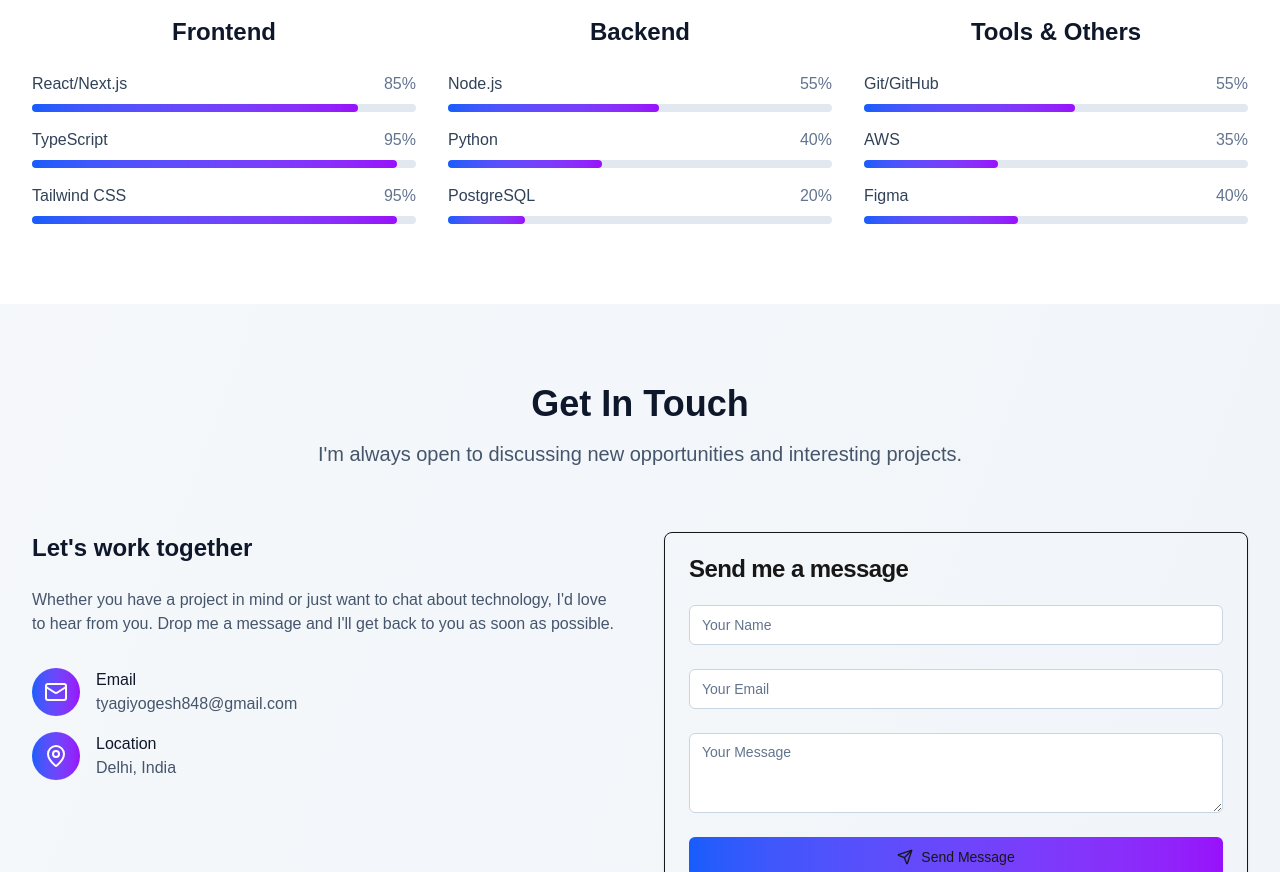
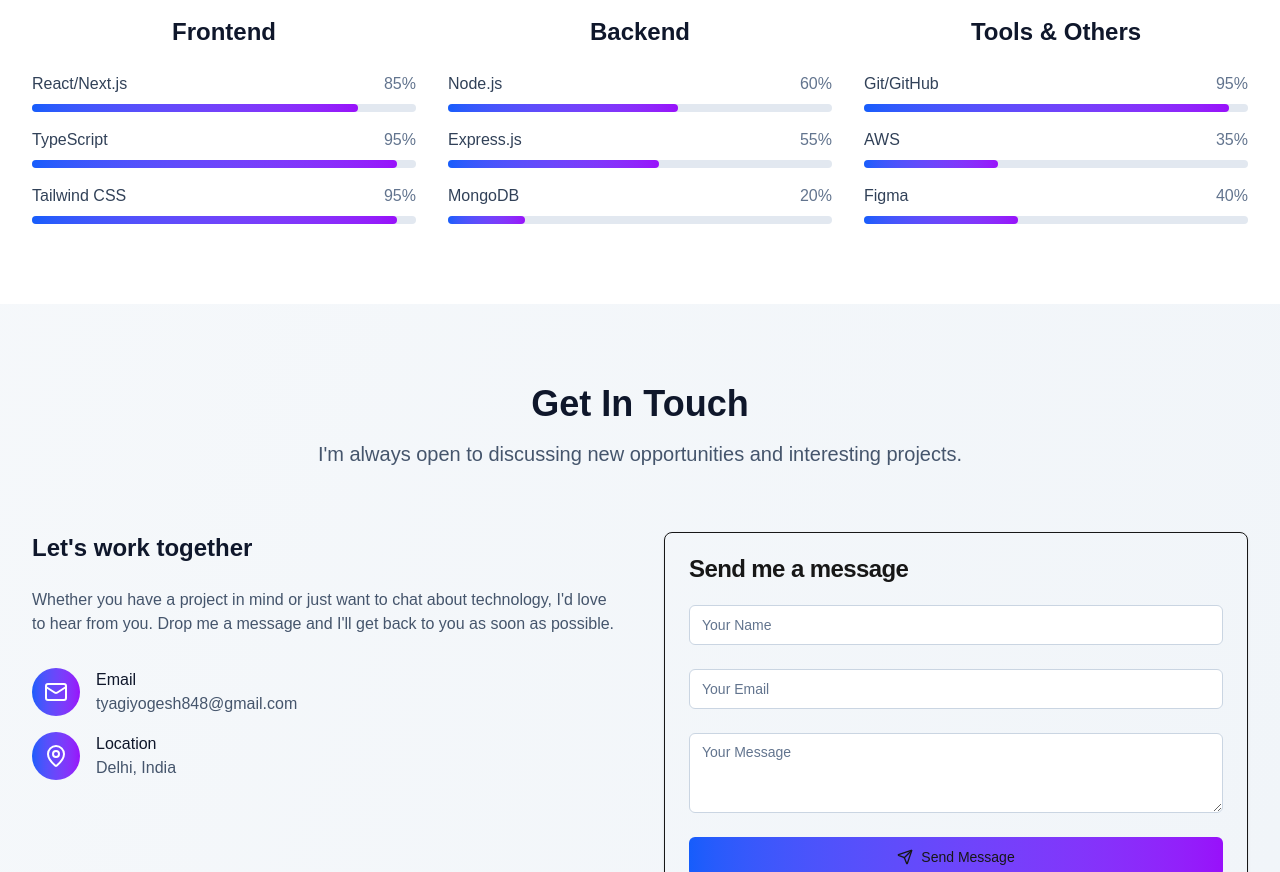
Before and after one commit to YogeshTyagi00/Portfolio-website, a Next.js app: page / in a window 1280 px wide. Shown: the part 2480-3352 px from the top of the page. Built offline with nearby package versions, Linux system fonts and the light colour scheme.

Commit message:
update skills values

```diff
--- a/components/skills.tsx
+++ b/components/skills.tsx
@@ -35,15 +35,15 @@
     {
       title: "Backend",
       skills: [
-        { name: "Node.js", level: 55 },
-        { name: "Python", level: 40 },
-        { name: "PostgreSQL", level: 20 }
+        { name: "Node.js", level: 60},
+        { name: "Express.js", level: 55 },
+        { name: "MongoDB", level: 20 }
       ],
     },
     {
       title: "Tools & Others",
       skills: [
-        { name: "Git/GitHub", level: 55 },
+        { name: "Git/GitHub", level: 95 },
         { name: "AWS", level: 35 },
         { name: "Figma", level: 40 },
       ],
```
